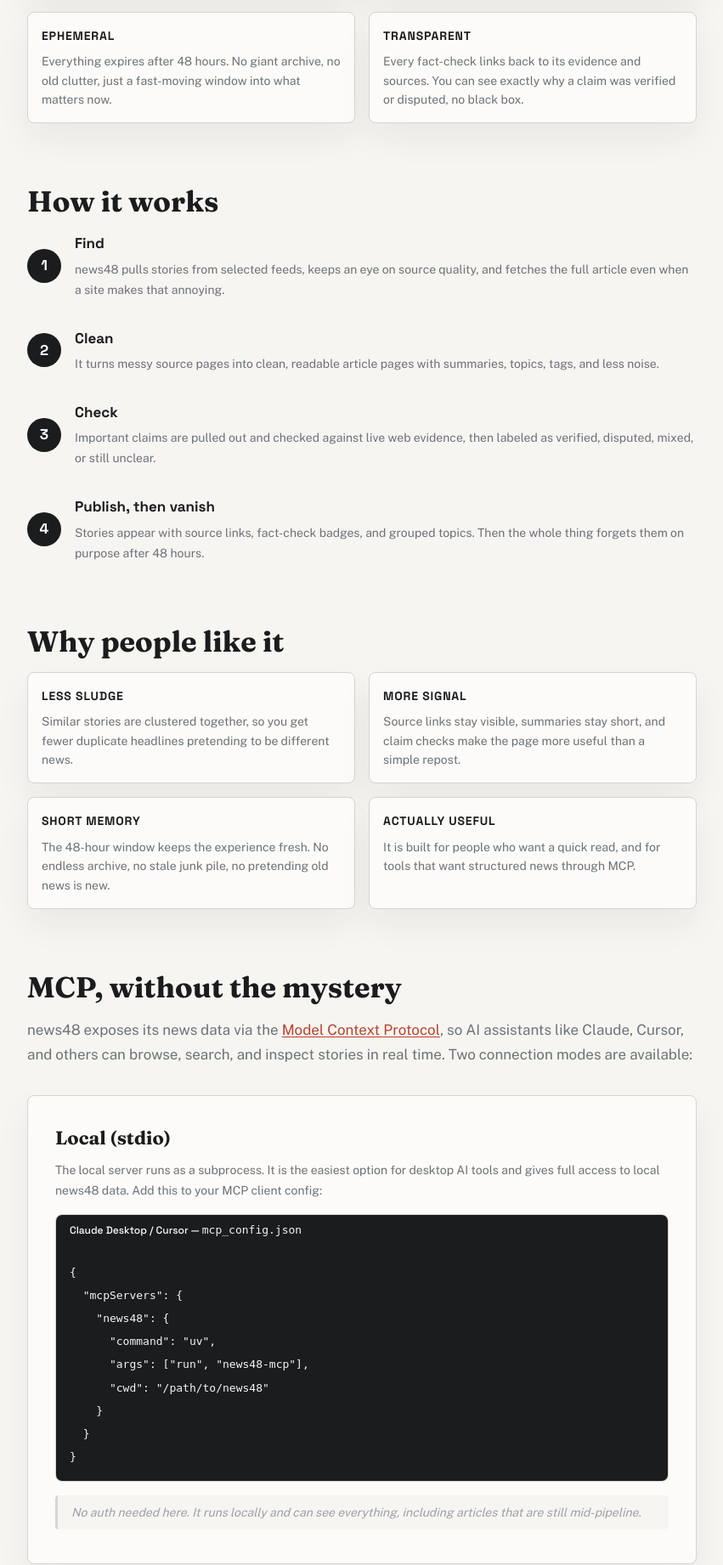
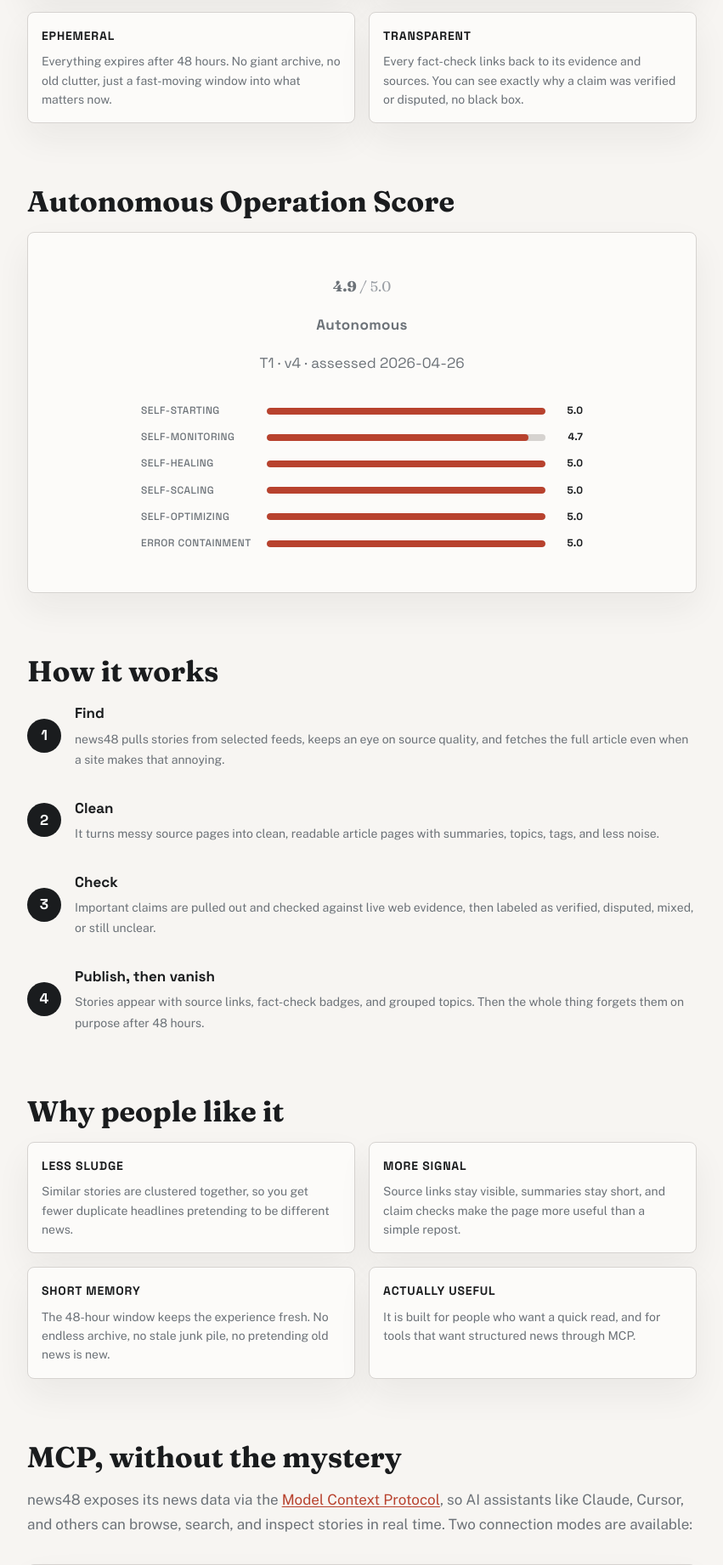
Before and after one commit to malvavisc0/news48, a FastAPI app: page /docs in a window 1280 px wide. Shown: the part 705-2547 px from the top of the page at 85% size, without its empty margins (214-1065 px from the left). Run offline with FastAPI, Linux system fonts and the light colour scheme; parts of the project's set-up code (start-up, migrations or seed data) failed here and were passed over.

Commit message:
adding score to the website

```diff
--- a/news48/web/app/__init__.py
+++ b/news48/web/app/__init__.py
@@ -1,5 +1,6 @@
 """FastAPI web application with routes for the news48 web interface."""
 
+import json
 import os
 from contextlib import asynccontextmanager
 from pathlib import Path
@@ -214,6 +215,19 @@ async def llms_txt():
     return llms_path.read_text(encoding="utf-8")
 
 
+def _load_assessment() -> dict | None:
+    """Load the latest autonomous operation score assessment."""
+    assessment_path = (
+        Path(__file__).parent.parent.parent.parent
+        / ".scoring"
+        / "latest-assessment.json"
+    )
+    try:
+        return json.loads(assessment_path.read_text(encoding="utf-8"))
+    except (OSError, json.JSONDecodeError):
+        return None
+
+
 @app.get("/docs")
 async def docs_page(request: Request):
     mcp_domain = os.getenv("MCP_DOMAIN", "news48.io")
@@ -226,10 +240,15 @@ async def docs_page(request: Request):
         ),
         canonical_url=build_canonical_url(_site_url(request), "/docs"),
     )
+    assessment = _load_assessment()
     return templates.TemplateResponse(
         request=request,
         name="docs.html",
-        context={"seo": seo, "mcp_domain": mcp_domain},
+        context={
+            "seo": seo,
+            "mcp_domain": mcp_domain,
+            "assessment": assessment,
+        },
     )
 
 
--- a/news48/web/static/style.css
+++ b/news48/web/static/style.css
@@ -1878,6 +1878,103 @@ a.cluster:focus-visible {
     line-height: var(--leading-meta);
 }
 
+/* Autonomous Operation Score */
+.docs__score-card {
+    background: var(--surface-raised);
+    border: 1px solid var(--rule);
+    border-radius: var(--rounded-lg);
+    padding: var(--space-xl) var(--space-lg);
+    text-align: center;
+    box-shadow: var(--shadow-soft);
+}
+
+.docs__score-overall {
+    font-family: var(--font-display);
+    font-size: var(--text-3xl);
+    font-weight: 800;
+    color: var(--ink);
+    line-height: var(--leading-display);
+    margin: 0;
+}
+
+.docs__score-overall span {
+    color: var(--ink-faint);
+    font-weight: 400;
+}
+
+.docs__score-level {
+    font-family: var(--font-label);
+    font-size: var(--text-md);
+    font-weight: 700;
+    color: var(--action);
+    margin: var(--space-sm) 0 0;
+    letter-spacing: 0.02em;
+}
+
+.docs__score-meta {
+    font-family: var(--font-label);
+    font-size: var(--text-2xs);
+    color: var(--ink-faint);
+    margin-top: var(--space-sm);
+}
+
+.docs__dim-bars {
+    display: grid;
+    gap: 12px;
+    margin-top: var(--space-lg);
+    text-align: left;
+    max-width: 520px;
+    margin-left: auto;
+    margin-right: auto;
+}
+
+.docs__dim-row {
+    display: grid;
+    grid-template-columns: 140px 1fr 36px;
+    align-items: center;
+    gap: var(--space-sm);
+}
+
+.docs__dim-label {
+    font-family: var(--font-label);
+    font-size: var(--text-2xs);
+    font-weight: 500;
+    color: var(--ink-light);
+    text-transform: uppercase;
+    letter-spacing: 0.04em;
+    white-space: nowrap;
+}
+
+.docs__dim-track {
+    height: 8px;
+    background: var(--rule);
+    border-radius: 4px;
+    overflow: hidden;
+}
+
+.docs__dim-fill {
+    height: 100%;
+    background: var(--action);
+    border-radius: 4px;
+    transition: width 0.6s ease;
+}
+
+.docs__dim-score {
+    font-family: var(--font-label);
+    font-size: var(--text-2xs);
+    font-weight: 700;
+    color: var(--ink);
+    text-align: right;
+}
+
+.docs__score-empty {
+    font-family: var(--font-label);
+    font-size: var(--text-xs);
+    color: var(--ink-faint);
+    font-style: italic;
+    padding: var(--space-lg) 0;
+}
+
 /* Responsive */
 @media (max-width: 640px) {
     .docs {
@@ -1908,4 +2005,16 @@ a.cluster:focus-visible {
     .docs__mcp-mode {
         padding: var(--space-md);
     }
-}
+
+    .docs__score-card {
+        padding: var(--space-lg) var(--space-md);
+    }
+
+    .docs__score-overall {
+        font-size: var(--text-2xl);
+    }
+
+    .docs__dim-row {
+        grid-template-columns: 110px 1fr 32px;
+    }
+}
--- a/news48/web/templates/docs.html
+++ b/news48/web/templates/docs.html
@@ -52,6 +52,45 @@
                 </p>
             </div>
         </div>
+    </section>
+
+    <!-- Autonomous Operation Score -->
+    <section class="docs__section">
+        <h2 class="docs__heading">Autonomous Operation Score</h2>
+        {% if assessment %}
+        <div class="docs__score-card">
+            <p class="docs__score-overall">
+                {{ "%.1f"|format(assessment.overall) }}
+                <span>/ 5.0</span>
+            </p>
+            <p class="docs__score-level">{{ assessment.level }}</p>
+            <p class="docs__score-meta">
+                {{ assessment.tier }} · {{ assessment.architecture }} · assessed {{ assessment.date }}
+            </p>
+            <div class="docs__dim-bars">
+                {% set dim_keys = [
+                ("self_starting", "Self-starting"),
+                ("self_monitoring", "Self-monitoring"),
+                ("self_healing", "Self-healing"),
+                ("self_scaling", "Self-scaling"),
+                ("self_optimizing", "Self-optimizing"),
+                ("error_containment", "Error containment"),
+                ] %}
+                {% for key, label in dim_keys %}
+                {% set dim = assessment.dimensions[key] %}
+                <div class="docs__dim-row">
+                    <span class="docs__dim-label">{{ label }}</span>
+                    <div class="docs__dim-track">
+                        <div class="docs__dim-fill" style="width: {{ (dim.score / 5 * 100)|int }}%"></div>
+                    </div>
+                    <span class="docs__dim-score">{{ "%.1f"|format(dim.score) }}</span>
+                </div>
+                {% endfor %}
+            </div>
+        </div>
+        {% else %}
+        <p class="docs__score-empty">Not yet assessed.</p>
+        {% endif %}
     </section>
 
     <!-- Pipeline overview -->
```
